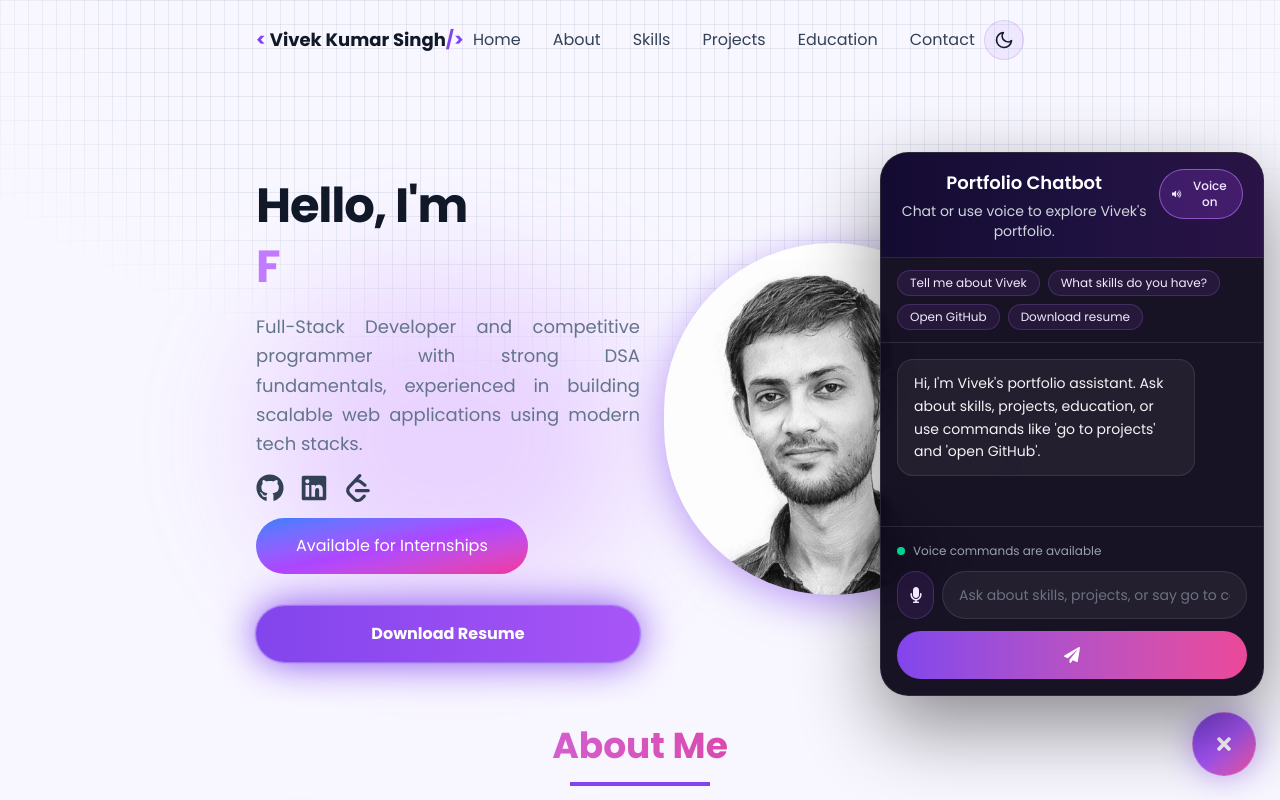
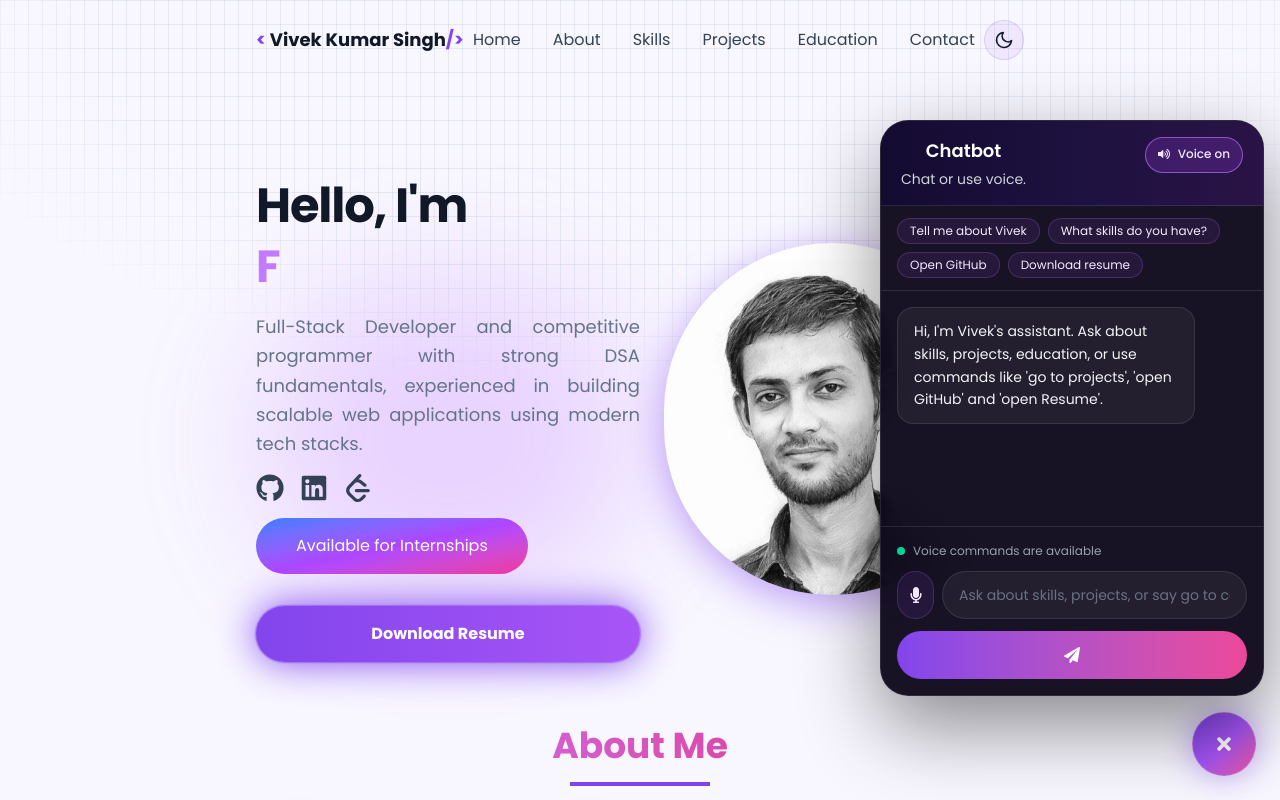
Before and after one commit to singhvivek76/Portfolio, a React (Vite) app: page / in a window 1280 px wide. Both pictures are taken after a click on the button 1224 px from the left and 744 px from the top of the page. Shown: the top 800 px of the page. Built offline with nearby package versions, Linux system fonts and the light colour scheme.

Commit message:
Update Chatbot

```diff
--- a/src/components/Chatbot/Chatbot.jsx
+++ b/src/components/Chatbot/Chatbot.jsx
@@ -36,7 +36,7 @@ const Chatbot = () => {
   const [messages, setMessages] = useState([
     {
       role: 'assistant',
-      text: "Hi, I'm Vivek's portfolio assistant. Ask about skills, projects, education, or use commands like 'go to projects' and 'open GitHub'.",
+      text: "Hi, I'm Vivek's assistant. Ask about skills, projects, education, or use commands like 'go to projects', 'open GitHub' and 'open Resume'.",
     },
   ]);
   const messagesEndRef = useRef(null);
@@ -291,13 +291,13 @@ const Chatbot = () => {
       </button>
 
       {isOpen && (
-        <div className="fixed bottom-26 right-4 z-[70] flex h-[34rem] w-[calc(100vw-2rem)] max-w-[24rem] flex-col overflow-hidden rounded-[1.75rem] border border-white/10 bg-[#0b0719]/95 shadow-[0_30px_80px_rgba(0,0,0,0.45)] backdrop-blur-xl">
+        <div className="fixed bottom-26 right-4 z-[70] flex h-[36rem] w-[calc(100vw-2rem)] max-w-[24rem] flex-col overflow-hidden rounded-[1.75rem] border border-white/10 bg-[#0b0719]/95 shadow-[0_30px_80px_rgba(0,0,0,0.45)] backdrop-blur-xl">
           <div className="border-b border-white/10 bg-gradient-to-r from-[#140b31] via-[#1d113f] to-[#2a1346] px-5 py-4">
             <div className="flex items-start justify-between gap-3">
               <div>
 
-                <h3 className="text-lg font-semibold text-white text-center">Portfolio Chatbot</h3>
-                <p className="mt-1 text-sm text-gray-300 text-center">Chat or use voice to explore Vivek's portfolio.</p>
+                <h3 className="text-lg font-semibold text-white text-center">Chatbot</h3>
+                <p className="mt-1 text-sm text-gray-300 text-center">Chat or use voice.</p>
               </div>
 
                 <button
```
